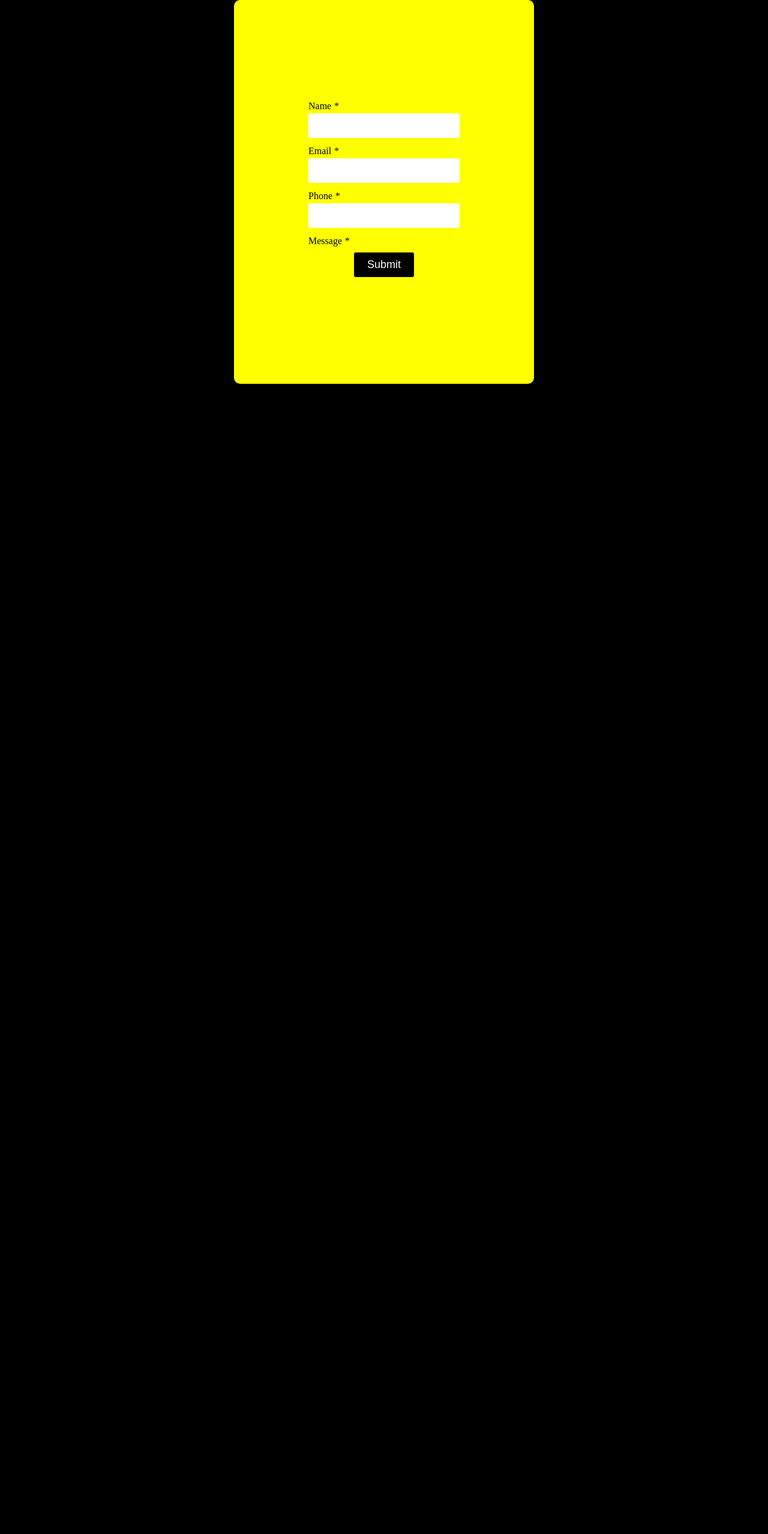
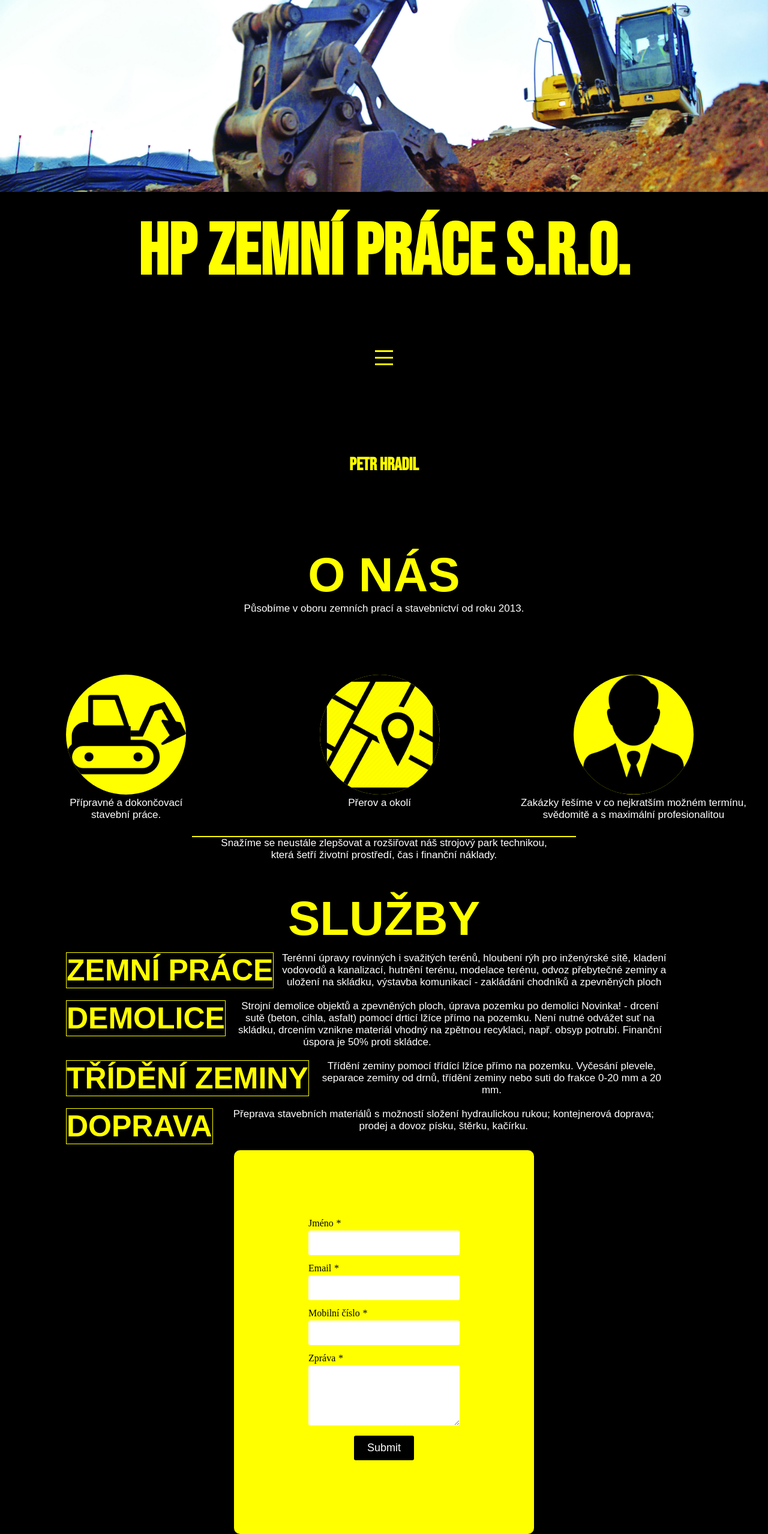
Before and after one commit to Ondrejinho/hpzemniprace, a PHP site: page / in a window 1280 px wide. Shown: the whole page at 60% size. Before the commit the page ends 640 px from the top, so only its background shows below. Run offline with PHP 8.4, Linux system fonts and the light colour scheme.

Commit message:
Zmeni priponi index souboru .html -> .php

```diff
--- a/index.php
+++ b/index.php
@@ -1,60 +1,133 @@
+<?php session_start(); ?>
 <!DOCTYPE html>
-<html lang="en">
+<html>
+
 <head>
     <meta charset="utf-8">
-<meta name="viewport" content="initial-scale=1.0, maximum-scale=1.0, user-scalable=1">
+    <meta name="viewport" content="width=device-width, initial-scale=1">
+    <meta name="author" content="codents">
+    <link rel="stylesheet" href="style.css">
+    <link rel="preconnect" href="https://fonts.googleapis.com">
+    <link rel="preconnect" href="https://fonts.gstatic.com" crossorigin>
+    <link href="https://fonts.googleapis.com/css2?family=Bebas+Neue&display=swap" rel="stylesheet">
+    <link href="https://fonts.googleapis.com/css2?family=Quicksand&display=swap" rel="stylesheet">
+    <link rel="icon" type="image/x-icon" href="favicon.png">
     <title>HPZP</title>
-<link rel="stylesheet" href="style.css">
 </head>
+
 <body>
+    <div id="uvodniFoto"></div>
+    <h1>HP Zemní Práce s.r.o.</h1>
+    <section class="header">
+        <div class="wrapper">
+            <div class="container">
+                <div class="menulogo"></div>
+                <div class="menulogo"></div>
+                <div class="menulogo"></div>
+            </div>
+        </div>
+        <ul class="menu">
+            <li><a href="#onas">O nás</a></li>
+            <li><a href="sluzby">Mechanizace</a></li>
+            <li><a href="#">Služby</a></li>
+            <li><a href="#">Kontakt</a></li>
+        </ul>
+    </section>
+    <h2>Petr Hradil</h2>
 
-<?php
-if(!empty($_POST["send"])) {
-    $userName = $_POST["userName"];
-  $userEmail = $_POST["userEmail"];
-    $userPhone = $_POST["userPhone"];
-    $userMessage = $_POST["userMessage"];
-    $toEmail = "ondrejmlcak14@email.cz";
+    <div class="onas">
+        <h3>O NÁS</h3>
+        <p>Působíme v oboru zemních prací a stavebnictví od roku 2013.</p>
+        <div class="specializace">
+            <img src="specializace.png">
+            <p>Přípravné a dokončovací <br> stavební práce.</p>
+        </div>
+        <div class="lokalita">
+            <img src="lokalita.jpg">
+            <p>Přerov a okolí</p>
+        </div>
+        <div class="profesionalita">
+            <img src="profesionalita.png">
+            <p>Zakázky řešíme v co nejkratším možném termínu, svědomitě a s maximální profesionalitou</p>
+        </div>
+        <hr>
+        <p>Snažíme se neustále zlepšovat a rozšiřovat náš strojový park technikou, <br>která šetří životní prostředí,
+            čas i finanční náklady.</p>
+    </div>
 
-    $mailHeaders = "Name: " . $userName .
-    "\r\n Email: ". $userEmail  .
-    "\r\n Phone: ". $userPhone  .
-    "\r\n Message: " . $userMessage . "\r\n";
+    <div class="sluzby">
+        <h3>SLUŽBY</h3>
+        <div class="zemniprace">
+            <h4>ZEMNÍ PRÁCE</h4>
+            <p>Terénní úpravy rovinných i svažitých terénů, hloubení rýh pro inženýrské sítě, kladení vodovodů a
+                kanalizací, hutnění terénu, modelace terénu, odvoz přebytečné zeminy a uložení na skládku, výstavba
+                komunikací - zakládání chodníků a zpevněných ploch</p>
+        </div>
 
-    if(mail($toEmail, $userName, $mailHeaders)) {
-        $message = "Váš email jsme obdrželi a nyní ho zpracujeme.";
-    }
-}
-?>
+        <div class="demolice">
+            <h4>DEMOLICE</h4>
+            <p>Strojní demolice objektů a zpevněných ploch, úprava pozemku po demolici
+                Novinka! - drcení sutě (beton, cihla, asfalt) pomocí drticí lžíce přímo na pozemku. Není nutné odvážet
+                suť na skládku, drcením vznikne materiál vhodný na zpětnou recyklaci, např. obsyp potrubí. Finanční
+                úspora je 50% proti skládce.</p>
+        </div>
+
+        <div class="tridenizeminy">
+            <h4>TŘÍDĚNÍ ZEMINY</h4>
+            <p>Třídění zeminy pomocí třídící lžíce přímo na pozemku. Vyčesání plevele, separace zeminy od drnů, třídění
+                zeminy nebo suti do frakce 0-20 mm a 20 mm.</p>
+        </div>
+
+        <div class="doprava">
+            <h4>DOPRAVA</h4>
+            <p>Přeprava stavebních materiálů s možností složení hydraulickou rukou; kontejnerová doprava; prodej a dovoz
+                písku, štěrku, kačírku.</p>
+        </div>
+    </div>
 
     <div class="form-container">
-  <form name="contactFormEmail" method="post">
+        <form method="POST" action="send-email.php">
             <div class="input-row">
-      <label>Name <em>*</em></label>
-      <input type="text" name="userName" required id="userName">
+                <label>Jméno <em>*</em></label>
+                <input type="text" name="userName" required>
             </div>
             <div class="input-row">
                 <label>Email <em>*</em></label>
-      <input type="email" name="userEmail" required id="userEmail">
+                <input type="email" name="userEmail" required>
             </div>
             <div class="input-row">
-      <label>Phone <em>*</em></label>
-      <input type="text" name="userPhone" required id="userPhone">
+                <label>Mobilní číslo <em>*</em></label>
+                <input type="tel" name="userPhone" required>
             </div>
             <div class="input-row">
-      <label>Message <em>*</em></label>
-     <!-- <textarea name="userMessage" required id="userMessage"> -->
+                <label>Zpráva <em>*</em></label>
+                <textarea name="userMessage" required></textarea>
             </div>
             <div class="input-row">
-      <input type="submit" name="send" value="Submit">
-      <?php if (! empty($message)) {?>
-      <div class='success'>
-        <strong><?php echo $message; ?> </strong>
+                <input type="submit" value="Submit">
+                <?php if (isset($_SESSION['email_status']) && $_SESSION['email_status']  == 'successfully') : ?>
+                    <div class="success">
+                        <strong>Odesláno!</strong>
                     </div>
-      <?php } ?>
+                <?php endif; ?>
+
+                <?php if (isset($_SESSION['email_status']) && $_SESSION['email_status']  == 'error') : ?>
+                    <div class="success">
+                        <strong>Nastala chyba...!</strong>
+                    </div>
+                <?php endif; ?>
+
+                <?php if (isset($_SESSION['email_status']) && $_SESSION['email_status']  == 'required_all') : ?>
+                    <div class="success">
+                        <strong>Vsetky polia su povinne!</strong>
+                    </div>
+                <?php endif; ?>
+
+                <?php unset($_SESSION['email_status']); ?>
             </div>
         </form>
     </div>
+    <script src="script.js"></script>
+</body>
 
-</body>
 </html>
```
Also changed, not shown: index.html (deleted, +0 -102 lines). Lines whose indentation alone changed are shown as unchanged.
